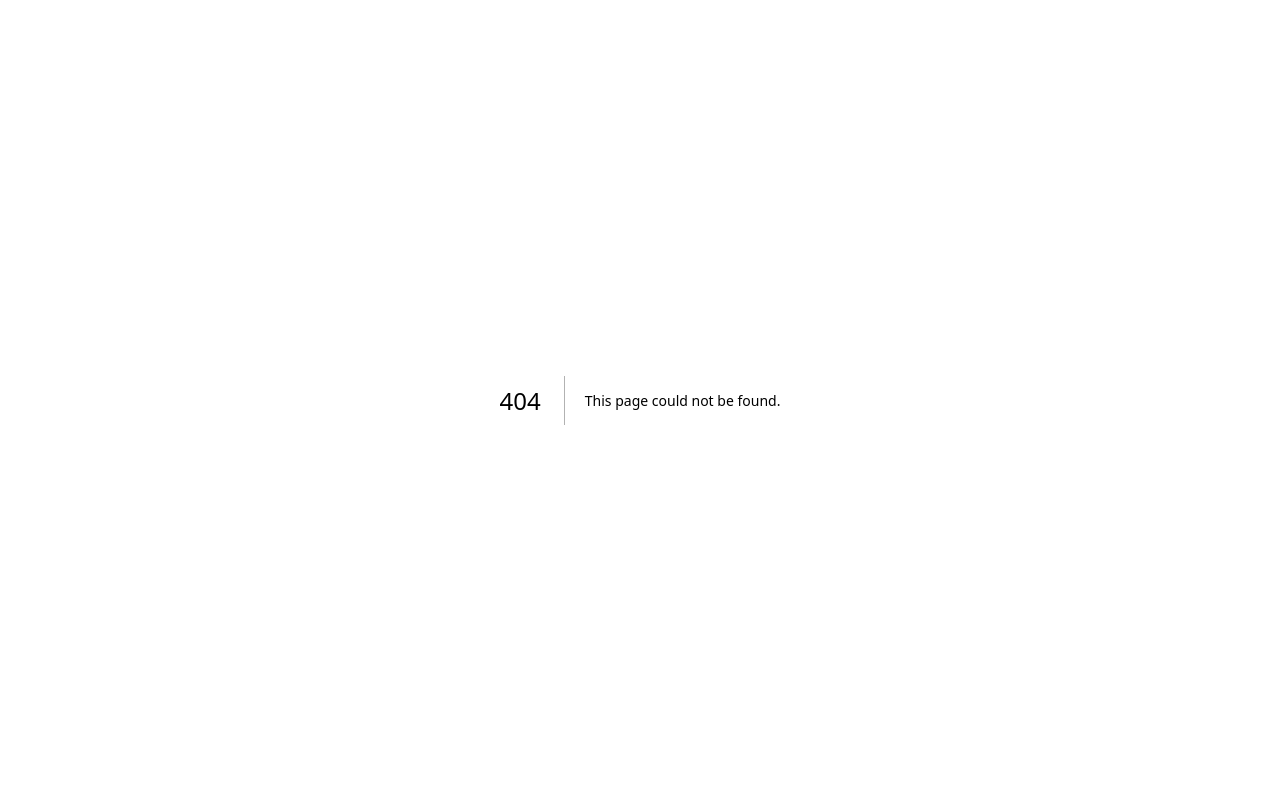
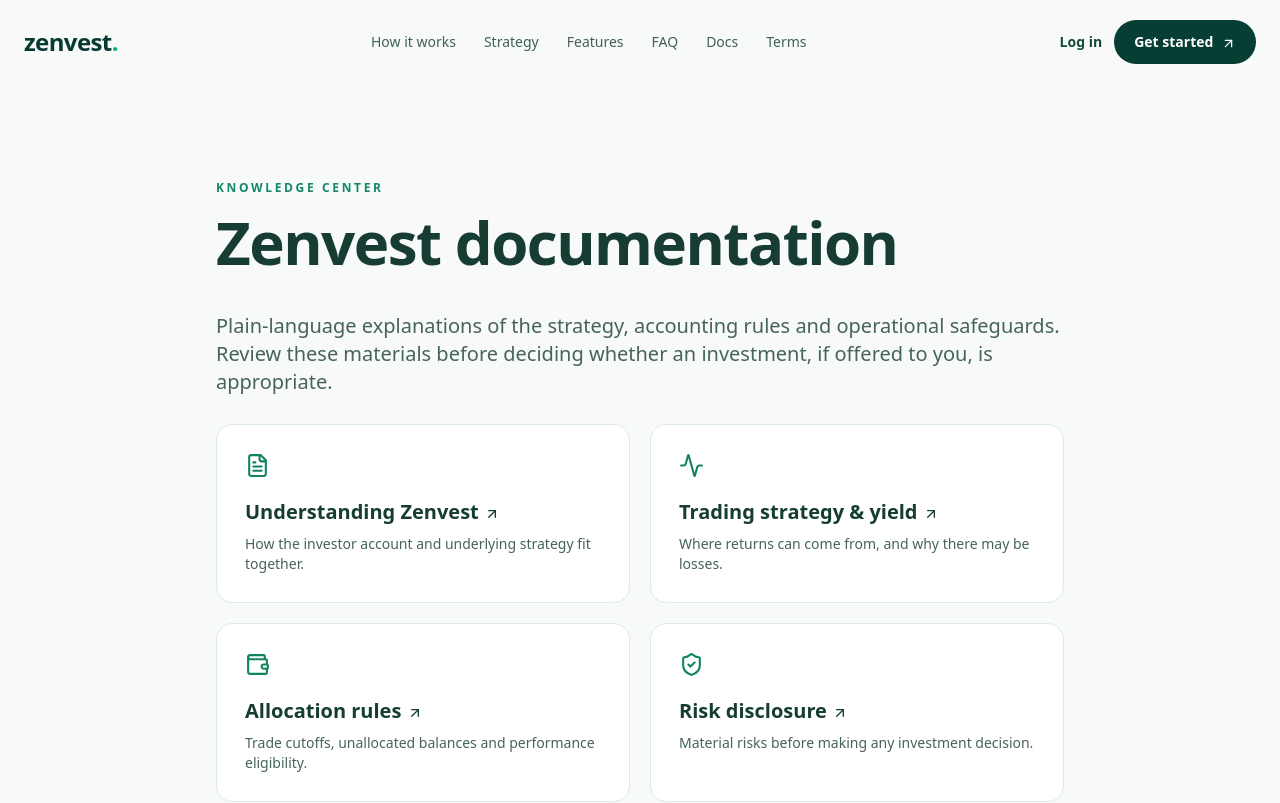
Before and after one commit to en0ma/zenvest, a Next.js app: page /docs in a window 1280 px wide. Before the commit this address had no page. Shown: the top 803 px of the page. Built offline with nearby package versions, Linux system fonts and the light colour scheme.

Commit message:
docs: publish investment methodology and legal-information pages

```diff
--- /dev/null
+++ b/src/app/docs/page.tsx
@@ -0,0 +1,5 @@
+import Link from "next/link";
+import { PageFrame, Note } from "@/components/public-site";
+import { ArrowUpRight, Wallet, Activity, ShieldCheck, FileText } from "lucide-react";
+const topics=[{title:"Understanding Zenvest",href:"/docs/overview",icon:FileText,detail:"How the investor account and underlying strategy fit together."},{title:"Trading strategy & yield",href:"/docs/yield",icon:Activity,detail:"Where returns can come from, and why there may be losses."},{title:"Allocation rules",href:"/docs/allocations",icon:Wallet,detail:"Trade cutoffs, unallocated balances and performance eligibility."},{title:"Risk disclosure",href:"/risk",icon:ShieldCheck,detail:"Material risks before making any investment decision."}];
+export default function Docs(){return <PageFrame kicker="Knowledge center" title="Zenvest documentation"><p className="text-xl">Plain-language explanations of the strategy, accounting rules and operational safeguards. Review these materials before deciding whether an investment, if offered to you, is appropriate.</p><div className="grid sm:grid-cols-2 gap-5">{topics.map(({title,href,icon:Icon,detail})=><Link key={href} href={href} className="block bg-white rounded-2xl border border-[#dcece2] p-7 hover:border-[#86bca2]"><Icon size={25} className="text-[#118363]"/><h2 className="font-semibold text-xl mt-5 text-[#153d32]">{title} <ArrowUpRight size={16} className="inline"/></h2><p className="text-sm mt-2">{detail}</p></Link>)}</div><Note>Registration and informational account access do not mean the platform is currently accepting funds. Funding and investment actions will only be enabled after the required operational and legal checks.</Note></PageFrame>}
```
